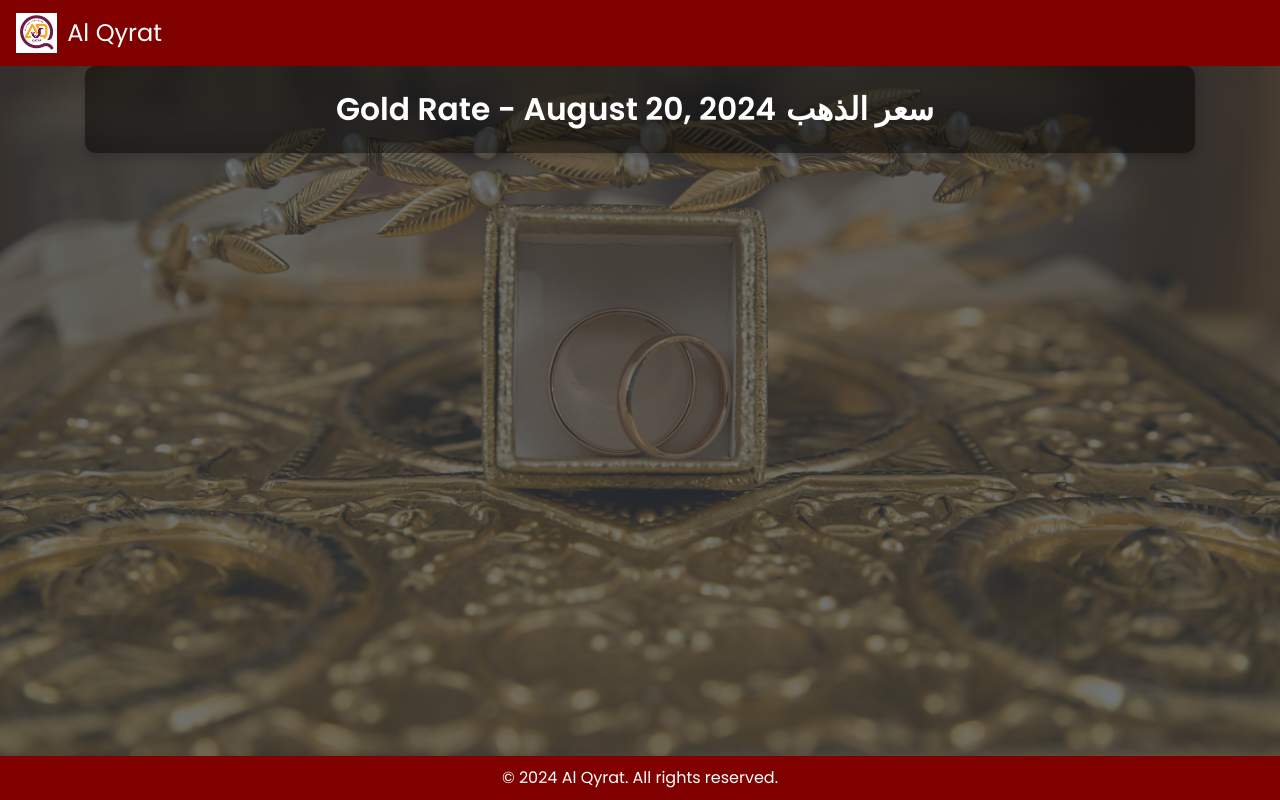
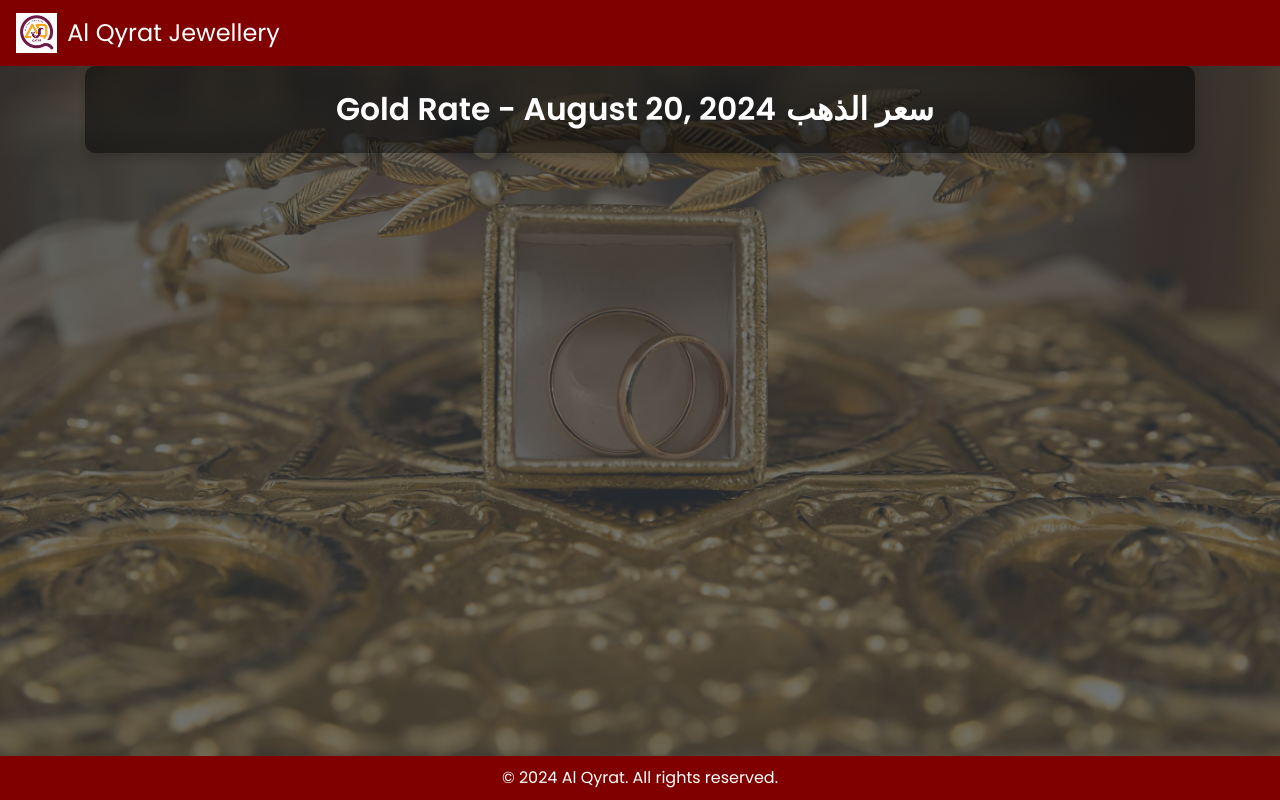
Before and after one commit to hzkfs012/Alqyrat.github.io, a Django app: page /products/ in a window 1280 px wide. Run offline with Django 5.2, Linux system fonts and the light colour scheme; data that the repository does not hold is empty; some libraries are stand-ins or nearby versions.

Commit message:
added jewellery

```diff
--- a/products/templates/products/product_list.html
+++ b/products/templates/products/product_list.html
@@ -180,7 +180,7 @@
             <nav class="navbar navbar-expand-lg navbar-dark">
                 <a class="navbar-brand" href="#">
                     <img src="{% static 'images/alqyrat_logo.png' %}" alt="Al Qyrat Logo">
-                    Al Qyrat
+                    Al Qyrat Jewellery
                 </a>
             </nav>
 
```
